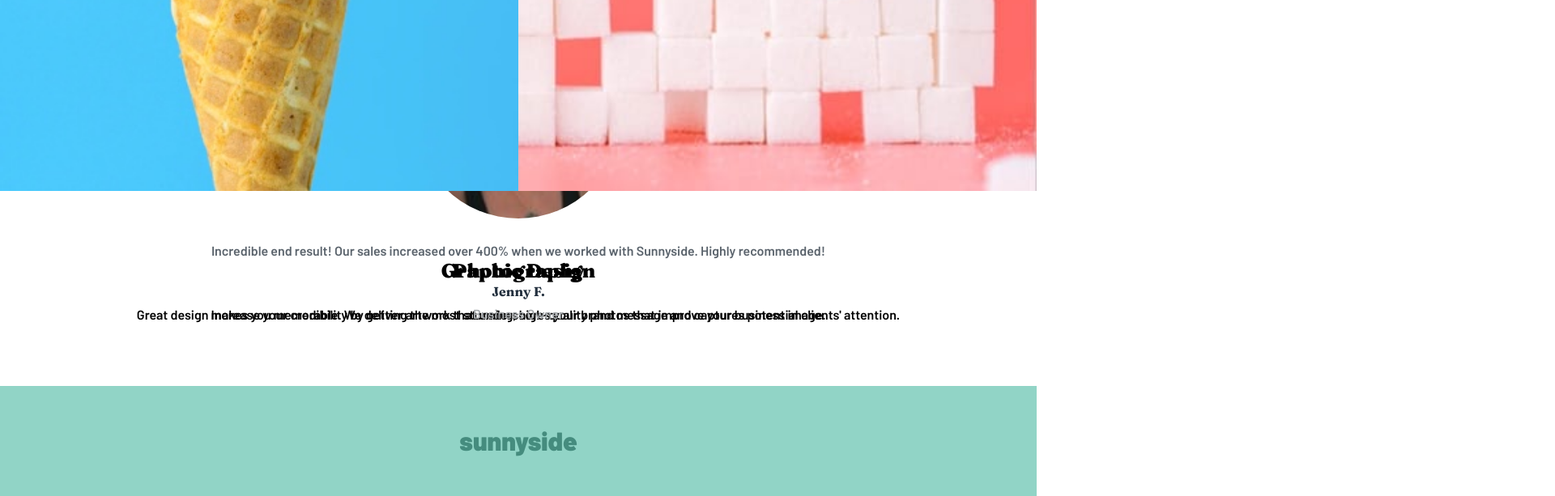
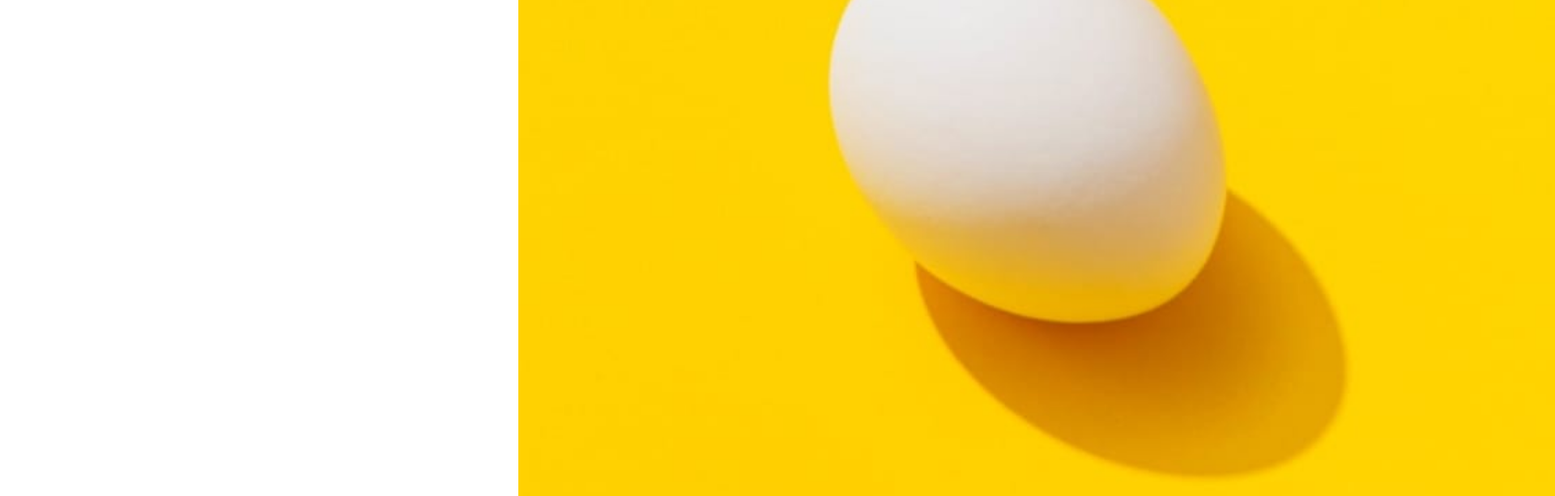
Before and after one commit to AliAbuSalam/sunnyside-agency-landing-page, a Next.js app: page / in a window 1280 px wide. Shown: the part 1044-1657 px from the top of the page at 81% size, 1920 px wide, since content can reach past the window. Built offline with nearby package versions, Linux system fonts and the light colour scheme.

Commit message:
Create grid template areas for desktop

```diff
--- a/src/styles/page.module.scss
+++ b/src/styles/page.module.scss
@@ -41,8 +41,13 @@
 
 @media screen and (min-width: 1000px) {
   .container {
-    grid-template-columns: 1fr 1fr;
+    grid-template-columns: 50vw 50vw;
     grid-template-areas:
-      ''
+      'first first'
+      'third  second'
+      'fourth fifth'
+      'sixth seventh'
+      'eighth eighth'
+      'ninth ninth'
   }
 }
```
